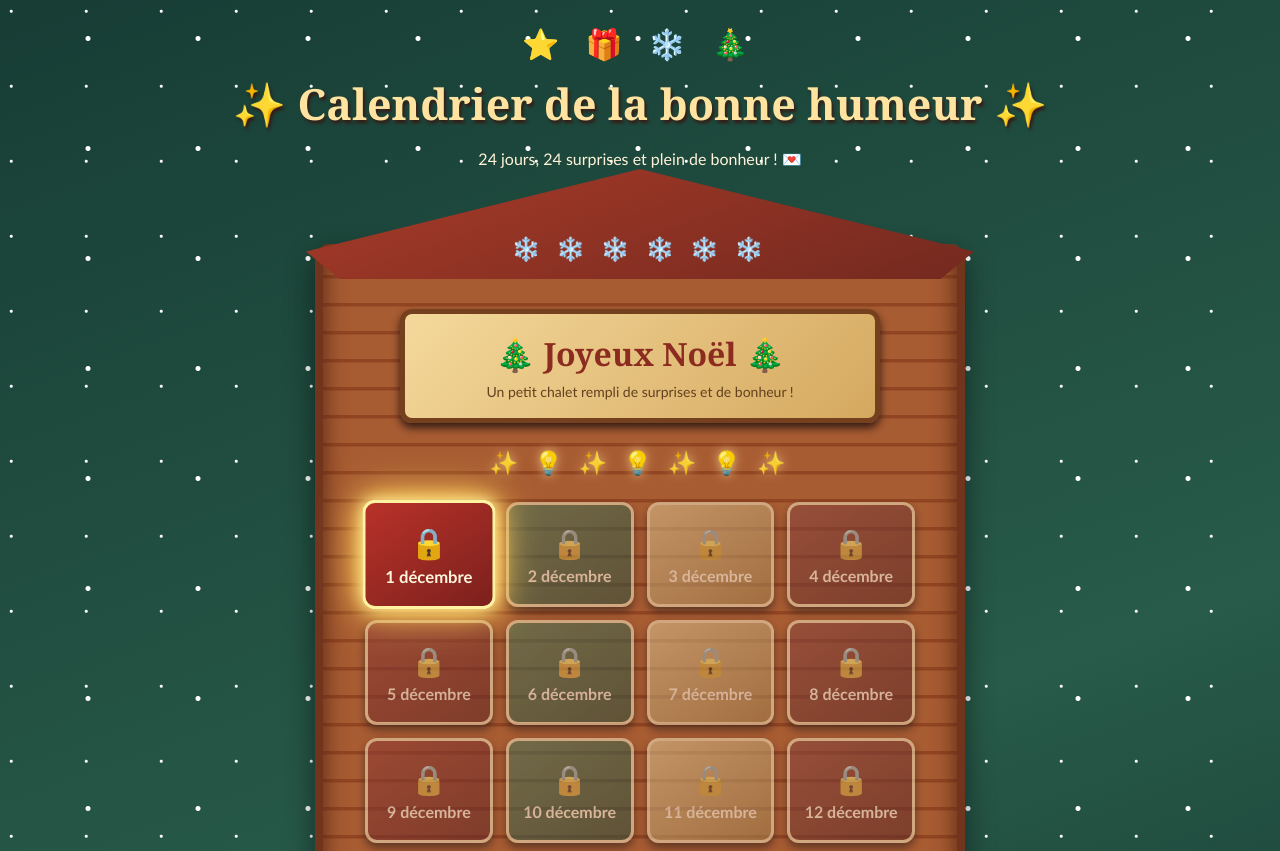
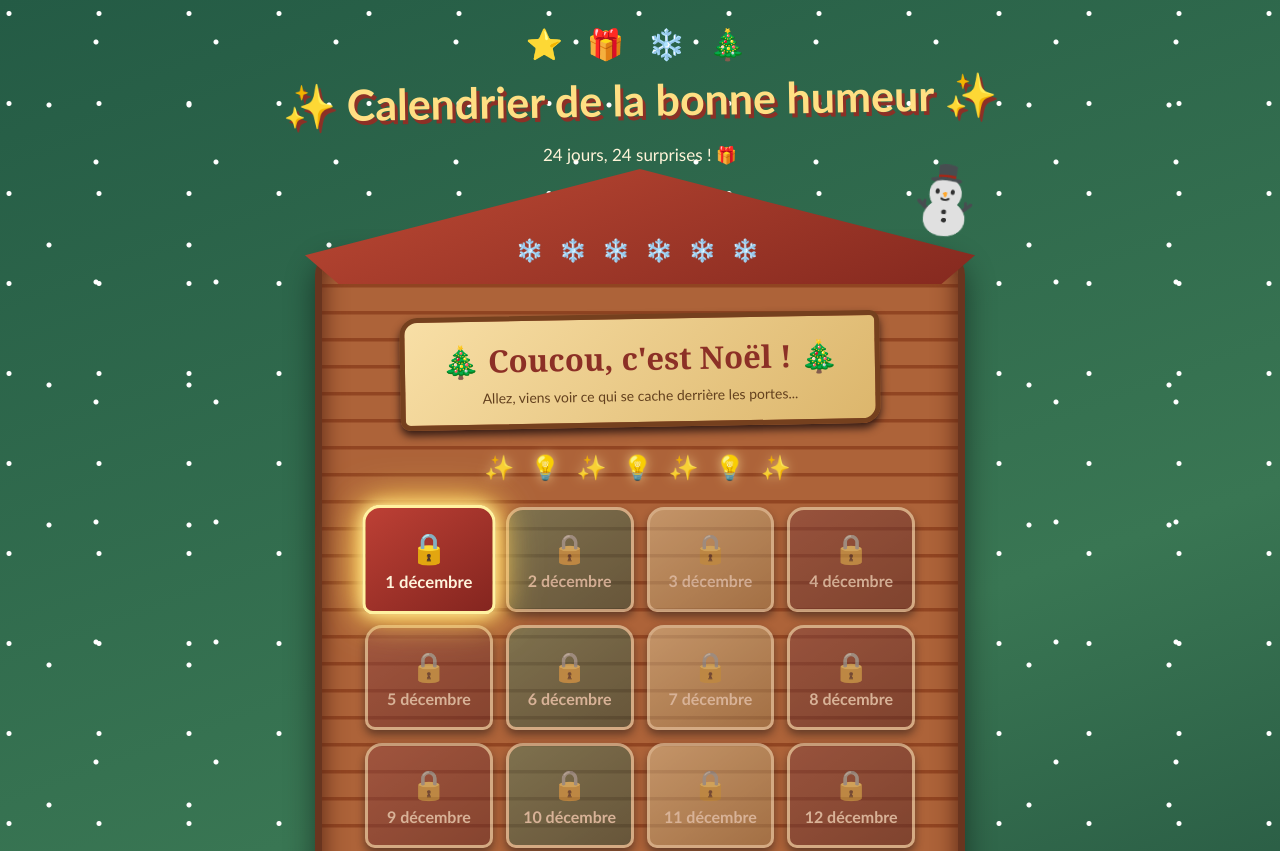
Before and after one commit to MargouxLFVR/calendrier-avent, a plain HTML site: page index.html in a window 1280 px wide. Shown: the top 851 px of the page. Drawn offline with Linux system fonts and the light colour scheme.

Commit message:
Refactor index.html for improved styling and structure

```diff
--- a/index.html
+++ b/index.html
@@ -18,63 +18,66 @@ body {
   text-align: center;
   color: #fff8e8;
   background:
-    radial-gradient(circle at 15% 15%, #ffffff 1px, transparent 2px),
+    radial-gradient(circle at 10% 15%, #ffffff 2px, transparent 3px),
     radial-gradient(circle at 80% 35%, #ffffff 2px, transparent 3px),
-    linear-gradient(160deg, #173d35, #285b49 55%, #102f2a);
-  background-size: 75px 75px, 110px 110px, auto;
+    radial-gradient(circle at 35% 75%, #ffffff 2px, transparent 3px),
+    linear-gradient(160deg, #245b45, #397653, #173c32);
+  background-size: 90px 90px, 120px 120px, 140px 140px, auto;
   min-height: 100vh;
   overflow-x: hidden;
 }
 
+/* TITRE */
+
 .decoration {
   font-size: 30px;
-  letter-spacing: 9px;
+  letter-spacing: 8px;
   margin-bottom: 12px;
 }
 
 h1 {
-  color: #ffe3a0;
-  font-family: Georgia, serif;
+  color: #ffdf83;
   font-size: clamp(27px, 6vw, 43px);
   margin: 10px 0;
-  text-shadow: 2px 3px 3px #351d16;
+  text-shadow: 3px 4px 0 #8c3026;
+  transform: rotate(-1deg);
 }
 
 .subtitle {
-  font-size: 16px;
+  font-size: 17px;
   color: #fff4d9;
   margin-bottom: 28px;
 }
 
-/* LE CHALET */
+/* CHALET */
 
 .chalet {
   position: relative;
   max-width: 650px;
-  margin: 75px auto 25px;
+  margin: 85px auto 25px;
   padding: 0 18px 25px;
-  border: 8px solid #71351e;
-  border-radius: 15px;
+  border: 7px solid #69351f;
+  border-radius: 25px 25px 12px 12px;
   background:
     repeating-linear-gradient(
       0deg,
-      #a85c32 0px,
-      #a85c32 24px,
-      #914522 25px,
-      #914522 28px
+      #ad6339 0px,
+      #ad6339 23px,
+      #914522 24px,
+      #914522 27px
     );
   box-shadow:
     0 12px 30px #0007,
     inset 0 0 25px #542313;
 }
 
-/* TOIT ENNEIGE */
+/* TOIT */
 
 .roof {
   position: relative;
-  margin: -83px -35px 35px;
-  height: 110px;
-  background: linear-gradient(160deg, #a83b29, #74291f);
+  margin: -88px -35px 35px;
+  height: 115px;
+  background: linear-gradient(160deg, #bd4934, #85291f);
   clip-path: polygon(50% 0, 100% 75%, 95% 100%, 5% 100%, 0 75%);
   filter: drop-shadow(0 5px 2px #fff);
 }
@@ -82,31 +85,48 @@ h1 {
 .roof::before {
   content: "❄️  ❄️  ❄️  ❄️  ❄️  ❄️";
   position: absolute;
-  top: 65px;
+  top: 67px;
   left: 0;
   right: 0;
-  color: white;
-  font-size: 23px;
+  font-size: 22px;
   letter-spacing: 5px;
 }
 
-/* PANNEAU DU CHALET */
+/* PETIT BONHOMME DE NEIGE */
+
+.snowman {
+  position: absolute;
+  right: -27px;
+  top: -92px;
+  font-size: 65px;
+  transform: rotate(10deg);
+  z-index: 5;
+  animation: bounce 2s infinite ease-in-out;
+}
+
+@keyframes bounce {
+  0%, 100% { transform: rotate(10deg) translateY(0); }
+  50% { transform: rotate(4deg) translateY(-7px); }
+}
+
+/* PANNEAU */
 
 .sign {
   position: relative;
   margin: -5px auto 25px;
   max-width: 480px;
   padding: 18px 10px;
-  background: linear-gradient(135deg, #f4d99c, #d5a85f);
+  background: linear-gradient(135deg, #f8dfa6, #dcb66c);
   border: 5px solid #75401e;
-  border-radius: 12px;
+  border-radius: 18px 10px 18px 10px;
   box-shadow: 0 5px 8px #351c15;
-  color: #8c2c20;
+  color: #8c3026;
+  transform: rotate(-1deg);
 }
 
 .sign h2 {
   font-family: Georgia, serif;
-  font-size: clamp(21px, 5vw, 32px);
+  font-size: clamp(21px, 5vw, 31px);
   margin: 0 0 8px;
 }
 
@@ -119,18 +139,24 @@ h1 {
 /* GUIRLANDE */
 
 .lights {
-  font-size: 23px;
+  font-size: 24px;
   letter-spacing: 5px;
   margin: 10px auto 25px;
   animation: twinkle 2s infinite alternate;
 }
 
 @keyframes twinkle {
-  from { opacity: .65; }
-  to { opacity: 1; text-shadow: 0 0 13px #ffe49a; }
+  from {
+    opacity: .7;
+    text-shadow: none;
+  }
+  to {
+    opacity: 1;
+    text-shadow: 0 0 15px #ffe49a;
+  }
 }
 
-/* CALENDRIER */
+/* PORTES */
 
 .grid {
   display: grid;
@@ -144,8 +170,8 @@ h1 {
   position: relative;
   min-width: 0;
   min-height: 105px;
-  border: 3px solid #f7dca2;
-  border-radius: 12px;
+  border: 3px solid #ffe6a8;
+  border-radius: 17px 17px 10px 10px;
   color: #fff4dc;
   cursor: pointer;
   box-shadow: 0 5px 8px #351c15;
@@ -160,11 +186,11 @@ h1 {
 }
 
 .door:nth-child(4n+1) {
-  background: linear-gradient(145deg, #b83229, #7c201d);
+  background: linear-gradient(145deg, #bd4035, #84251f);
 }
 
 .door:nth-child(4n+2) {
-  background: linear-gradient(145deg, #397b4e, #205137);
+  background: linear-gradient(145deg, #478454, #205137);
 }
 
 .door:nth-child(4n+3) {
@@ -176,18 +202,17 @@ h1 {
 }
 
 .door:not(:disabled):hover {
-  transform: translateY(-5px) scale(1.04);
+  transform: translateY(-5px) rotate(-3deg) scale(1.04);
   box-shadow: 0 8px 18px #ffe7a866;
-}
-
-.door:disabled {
-  cursor: not-allowed;
-  opacity: .58;
-  filter: saturate(.65);
 }
 
 .door .picture {
   font-size: 29px;
+  transition: transform .25s;
+}
+
+.door:not(:disabled):hover .picture {
+  transform: rotate(15deg) scale(1.2);
 }
 
 .door .number {
@@ -195,7 +220,13 @@ h1 {
   font-size: 16px;
 }
 
-/* CASE DU JOUR ILLUMINEE */
+.door:disabled {
+  cursor: not-allowed;
+  opacity: .55;
+  filter: saturate(.6);
+}
+
+/* CASE DU JOUR */
 
 .door.today {
   opacity: 1;
@@ -207,9 +238,7 @@ h1 {
 
 @keyframes glow {
   from {
-    box-shadow:
-      0 0 8px #ffdf75,
-      0 0 15px #ffc34d;
+    box-shadow: 0 0 8px #ffdf75, 0 0 15px #ffc34d;
   }
   to {
     box-shadow:
@@ -236,8 +265,14 @@ h1 {
 }
 
 @keyframes pop {
-  from { opacity: 0; transform: scale(.85); }
-  to { opacity: 1; transform: scale(1); }
+  from {
+    opacity: 0;
+    transform: scale(.85);
+  }
+  to {
+    opacity: 1;
+    transform: scale(1);
+  }
 }
 
 #message h2 {
@@ -266,28 +301,39 @@ h1 {
   background: #74251f;
 }
 
+/* BAS DU CHALET */
+
+.snow {
+  font-size: 25px;
+  margin: 20px 0 5px;
+}
+
 .footer {
   margin-top: 30px;
   font-size: 15px;
   line-height: 1.8;
   color: #ffe7b4;
+  font-weight: bold;
 }
 
-.snow {
-  font-size: 25px;
-  margin: 15px 0;
-}
+/* TELEPHONE */
 
 @media(max-width: 430px) {
   .chalet {
     padding: 0 10px 20px;
-    margin-top: 65px;
+    margin-top: 70px;
   }
 
   .roof {
     margin-left: -22px;
     margin-right: -22px;
     height: 90px;
+  }
+
+  .snowman {
+    right: -20px;
+    top: -75px;
+    font-size: 48px;
   }
 
   .grid {
@@ -307,6 +353,13 @@ h1 {
     font-size: 13px;
   }
 }
+
+@media(prefers-reduced-motion: reduce) {
+  *, *::before, *::after {
+    animation: none !important;
+    transition: none !important;
+  }
+}
 </style>
 </head>
 
@@ -317,16 +370,18 @@ h1 {
 <h1>✨ Calendrier de la bonne humeur ✨</h1>
 
 <p class="subtitle">
-  24 jours, 24 surprises et plein de bonheur ! 💌
+  24 jours, 24 surprises ! 🎁
 </p>
 
 <div class="chalet">
 
   <div class="roof"></div>
 
+  <div class="snowman">⛄</div>
+
   <div class="sign">
-    <h2>🎄 Joyeux Noël 🎄</h2>
-    <p>Un petit chalet rempli de surprises et de bonheur !</p>
+    <h2>🎄 Coucou, c'est Noël ! 🎄</h2>
+    <p>Allez, viens voir ce qui se cache derrière les portes...</p>
   </div>
 
   <div class="lights">
@@ -398,19 +453,21 @@ const calendar = document.getElementById("calendar");
 
 let highlightedDay = null;
 
-// Déterminer la case à illuminer.
-// Avant le 1er décembre : la case 1.
-// Du 1er au 24 décembre : la case du jour.
-// Après le 24 décembre : aucune.
-if (today.getFullYear() < YEAR ||
-   (today.getFullYear() === YEAR && today.getMonth() < 11)) {
+// Déterminer la case à illuminer
+if (
+  today.getFullYear() < YEAR ||
+  (today.getFullYear() === YEAR && today.getMonth() < 11)
+) {
   highlightedDay = 0;
-} else if (today.getFullYear() === YEAR &&
-           today.getMonth() === 11 &&
-           today.getDate() <= 24) {
+} else if (
+  today.getFullYear() === YEAR &&
+  today.getMonth() === 11 &&
+  today.getDate() <= 24
+) {
   highlightedDay = today.getDate() - 1;
 }
 
+// Création des 24 portes
 for (let i = 0; i < 24; i++) {
 
   const door = document.createElement("button");
@@ -418,12 +475,10 @@ for (let i = 0; i < 24; i++) {
 
   const unlock = new Date(YEAR, 11, i + 1);
 
-  // Les jours passés et le jour actuel sont accessibles.
   const available = today >= unlock;
 
   door.disabled = !available;
 
-  // Illuminer uniquement la case du jour.
   if (i === highlightedDay) {
     door.classList.add("today");
   }
```
